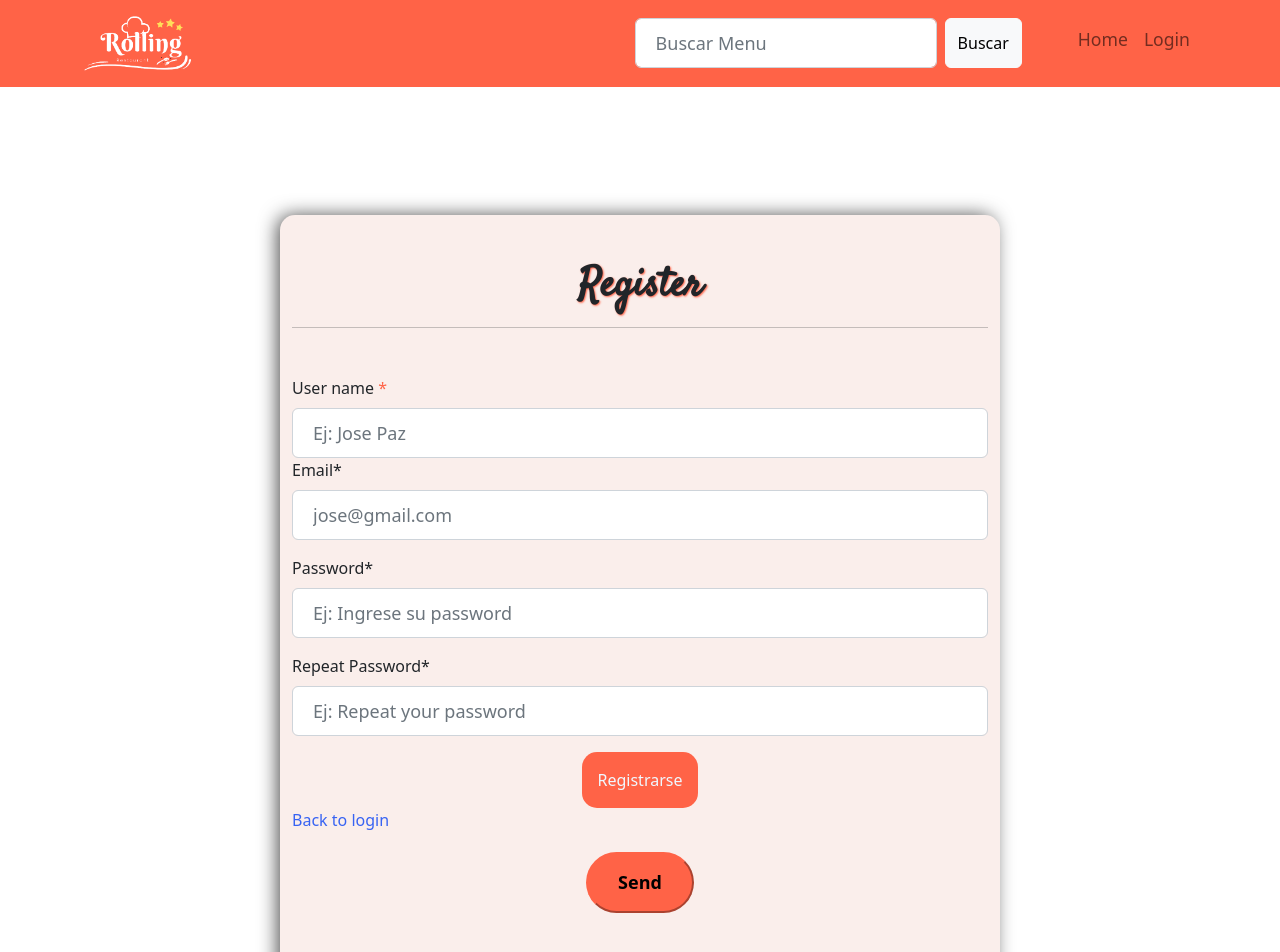
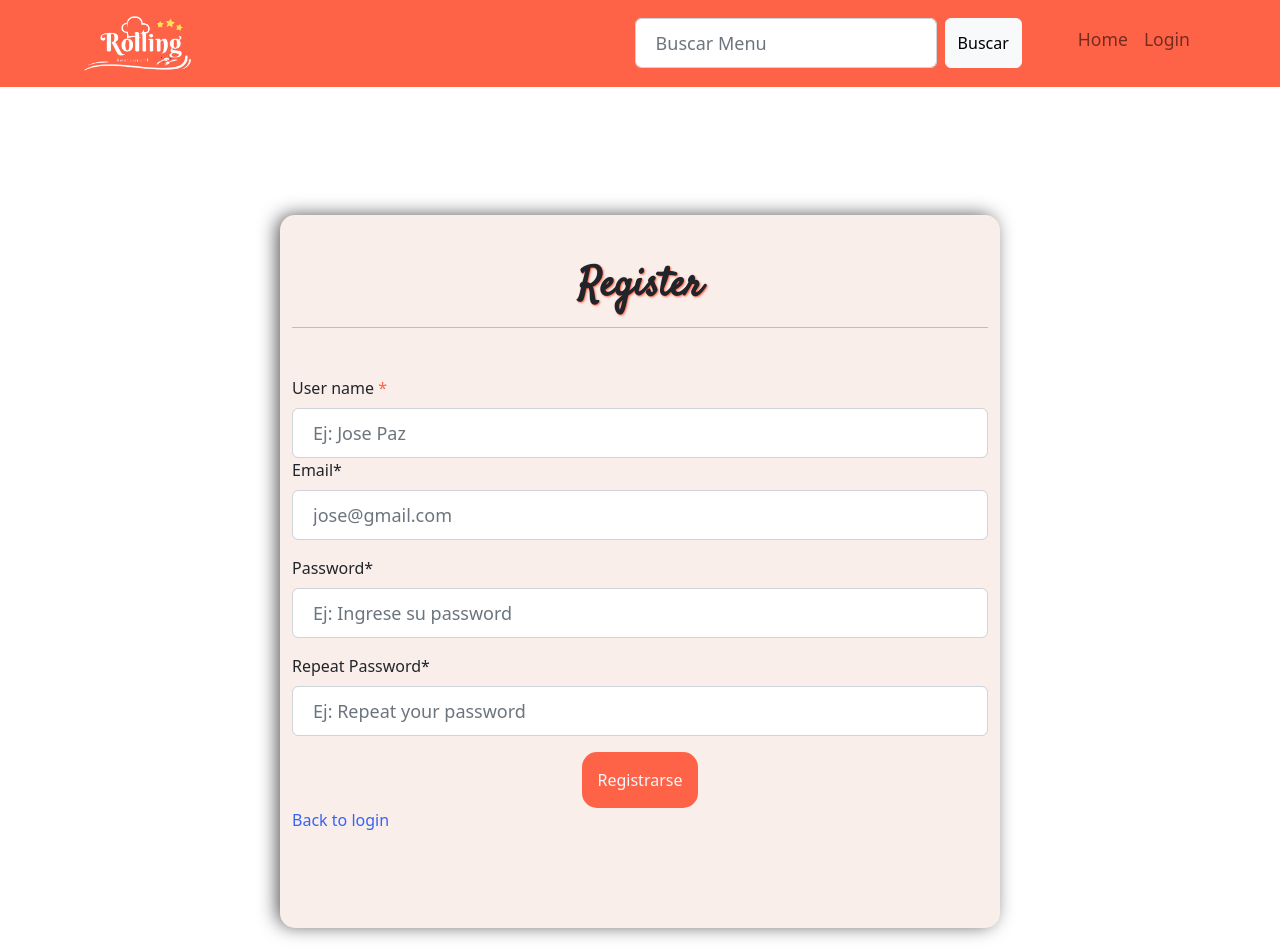
Before and after one commit to ruizemanuel/Rolling-Restaurant-Frontend, a React (Create React App) app: page /auth/register in a window 1280 px wide. Shown: the top 952 px of the page. Built offline with nearby package versions, Linux system fonts and the light colour scheme; no server answers.

Commit message:
cambie boton send por btn register

```diff
--- a/src/components/views/register/Register.js
+++ b/src/components/views/register/Register.js
@@ -195,9 +195,7 @@ const Register = ({ setLoggedUser }) => {
             Back to login
           </Link>
 
-          <div className="text-center">
-            <button className="btn-primary">Send</button>
-          </div>
+
         </Form>
         {error ? (
           <Alert variant="danger" onClick={() => setError(false)} dismissible>
```
